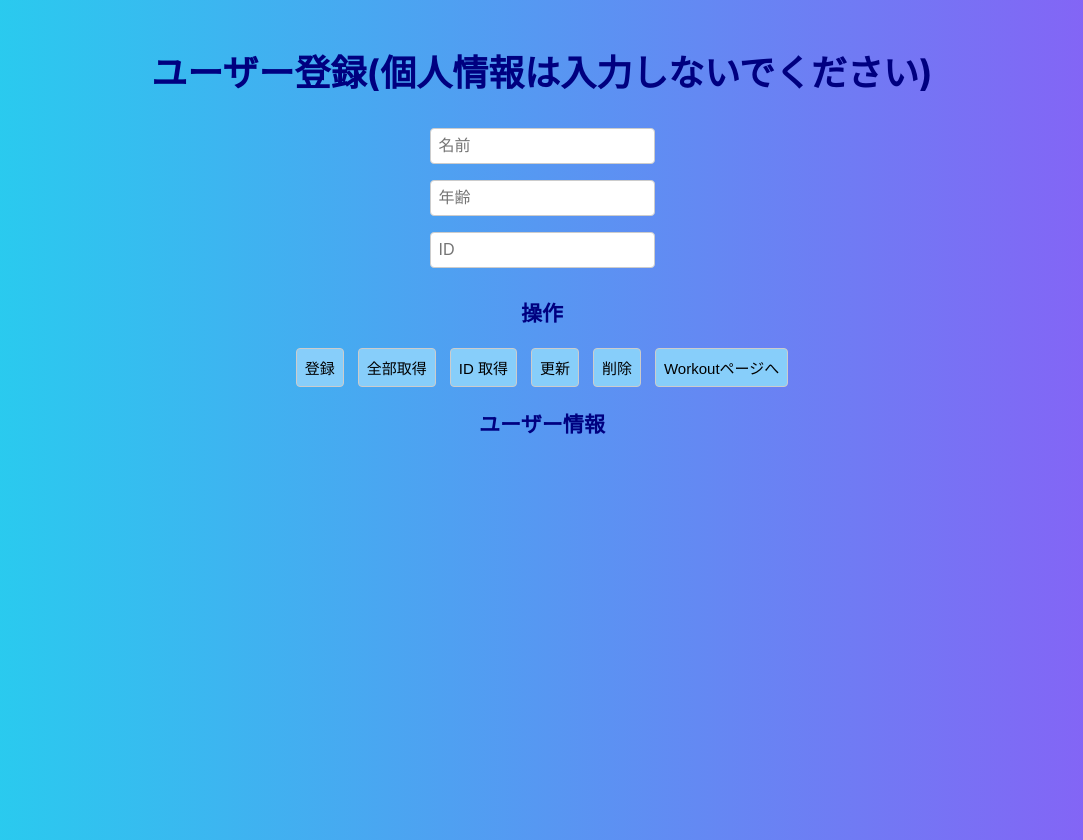
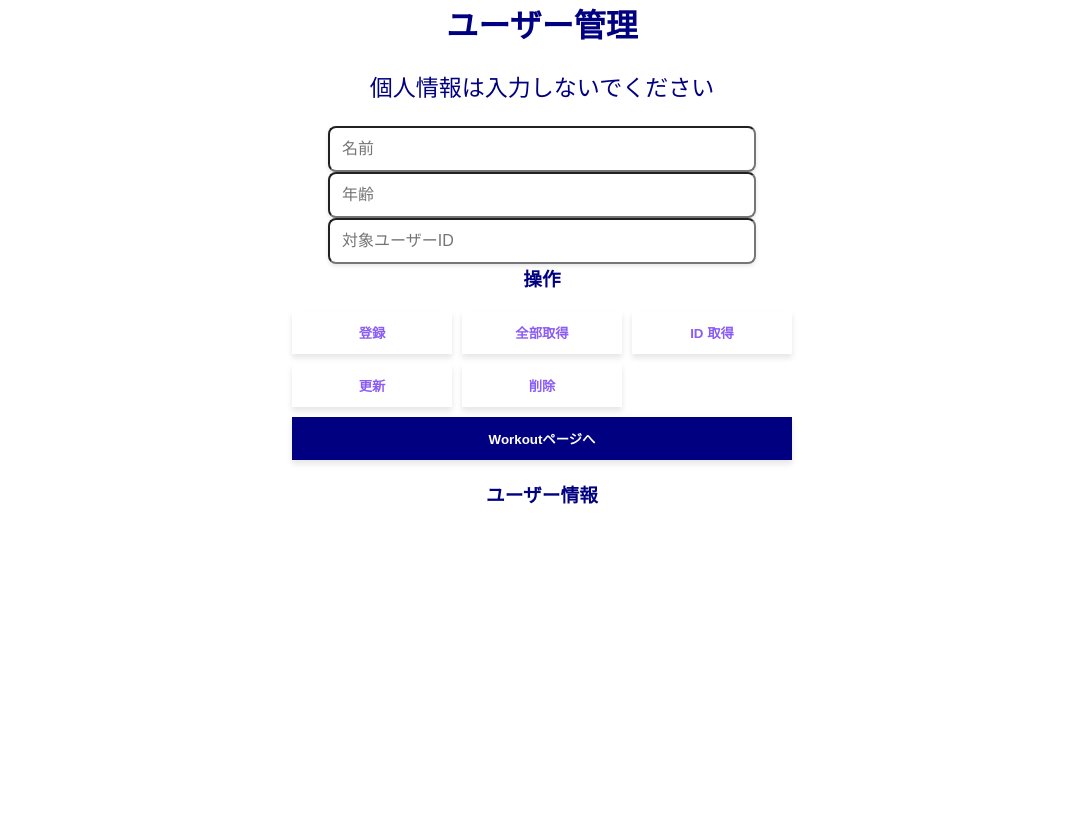
Before and after one commit to 13800628/workout-app, a React (Vite) app in the folder frontend/test-React/: page / in a window 1280 px wide. Shown: the whole page, without its empty margins (98-1181 px from the left). After the commit the page ends 800 px from the top, so only its background shows below. Built offline with nearby package versions, Linux system fonts and the light colour scheme.

Commit message:
見た目修正

```diff
--- a/frontend/test-React/src/Home.tsx
+++ b/frontend/test-React/src/Home.tsx
@@ -155,9 +155,13 @@
 
 
   return (
-    <div style={{ padding: 20 , fontSize: 18}} className="gradation">
-      <h1>ユーザー登録(個人情報は入力しないでください)</h1>
+    <div className="home-container">
+      <header className="home-header">
+        <h1>ユーザー管理</h1>
+        <p className="safety-note">個人情報は入力しないでください</p>
+      </header>
 
+     <div className="input-form">
       <input
         placeholder="名前"
         value={username}
@@ -174,14 +178,14 @@
       <br />
 
       <input
-        placeholder="ID"
+        placeholder="対象ユーザーID"
         type="number"
         value={userId}
         onChange={(e) => setUserId(e.target.value)}
       />
+    </div>
 
-
-      <h3>操作</h3>
+      <h3 className="section-title">操作</h3>
       <div className="button-group">
         <button onClick={handleRegister}>登録</button>
         <button onClick={handleGetAll}>全部取得</button>
@@ -190,9 +194,10 @@
         <button onClick={handleDelete}>削除</button>
         <button onClick={handleGoToWorkoutPage}>Workoutページへ</button>
       </div>
-      <div>
+
+      <div className="result-section">
         <h3>ユーザー情報</h3>
-        <div style={{ whiteSpace: 'pre-line', marginTop: '10px'}}>{result}</div>
+        <div className="result-section"> {result} </div>
       </div>
     </div>
   );
--- a/frontend/test-React/src/index.css
+++ b/frontend/test-React/src/index.css
@@ -4,18 +4,12 @@
     Ubuntu, Cantarell, 'Open Sans', 'Helvetica Neue', sans-serif;
   -webkit-font-smoothing: antialiased;
   -moz-osx-font-smoothing: grayscale;
-  background-color: linear-gradient(to right, #f8f9fa, #e9ecef);
   text-align: center;
 }
 
-h1 {
+h1 ,h3{
   color: navy;
-  text-align: center;
-}
-
-h3 {
-  color: navy;
-  text-align: center;
+  margin-top: 0;
 }
 
 p {
@@ -26,34 +20,73 @@
 }
 
 input {
-  font-size: 16px;
-  padding: 8px;
-  margin: 8px 0;
-  border: 1px solid #ccc;
-  border-radius: 4px;
+  width: 90%; /* 少し余裕を持たせる */
+  max-width: 400px; /* PCで広がりすぎないように */
+  padding: 12px; /* タップしやすく厚みを出す */
+  font-size: 16px; /* iPhoneでの自動ズーム防止 */
+  border-radius: 8px; /* 少し角を丸くして今風に */
+  box-shadow: 0 2px 4px rgba(0,0,0,0.1); /* 少し浮かせると見やすい */
 }
 
 button {
-  font-size: 15px;
-  padding: 8px;
-  margin: 8px 0;
-  border: 1px solid #ccc;
-  border-radius: 4px;
-  background-color: lightskyblue;
-}
-
-.button-group button {
-  margin: 0 7px;
-}
-
-
-html,
-body {
-  height: 100%;
-  margin: 0;
+  width: 100%; /* グリッドの枠いっぱいに広げる */
+  margin: 0; /* gridで管理するので個別マージンは消す */
+  padding: 12px 5px;
+  font-weight: bold;
+  border: none;
+  background-color: white; /* グラデーションの上で見やすいように白背景 */
+  color: #8b5cf6; /* 文字色はグラデーションの片方の色に合わせると綺麗 */
+  box-shadow: 0 4px 6px rgba(0,0,0,0.1);
+  transition: transform 0.1s;
 }
 
 .gradation {
   min-height: 100vh;
   background-image: linear-gradient(90deg, #22d3ee, #8b5cf6);
+  padding: 20px 10px;
+  box-sizing: border-box;
 }
+
+.button-group {
+  display: grid;
+  grid-template-columns: repeat(2, 1fr); /* スマホでは2列 */
+  gap: 10px; /* ボタン同士の隙間 */
+  max-width: 500px;
+  margin: 20px auto; /* 中央寄せ */
+  padding: 0 10px;
+}
+
+@media (min-width: 600px) {
+  .button-group {
+    grid-template-columns: repeat(3, 1fr);
+  }
+}
+
+button:active {
+  transform: translateY(2px); /* 押した時に少し沈む演出 */
+}
+
+/* 最後の「Workoutページへ」ボタンだけ横いっぱいに */
+button:last-child {
+  grid-column: span 2;
+  background-color: navy; /* 目立たせるために色を変える */
+  color: white;
+}
+
+@media (min-width: 600px) {
+  button:last-child {
+    grid-column: span 3;
+  }
+}
+
+
+div[style*="whiteSpace: 'pre-line'"] {
+  background: rgba(255, 255, 255, 0.9); /* 少し透ける白 */
+  border-radius: 12px;
+  padding: 20px;
+  margin: 20px auto;
+  max-width: 500px;
+  text-align: left;
+  color: #333;
+  font-size: 16px;
+}
```
Lines whose indentation alone changed are shown as unchanged.
